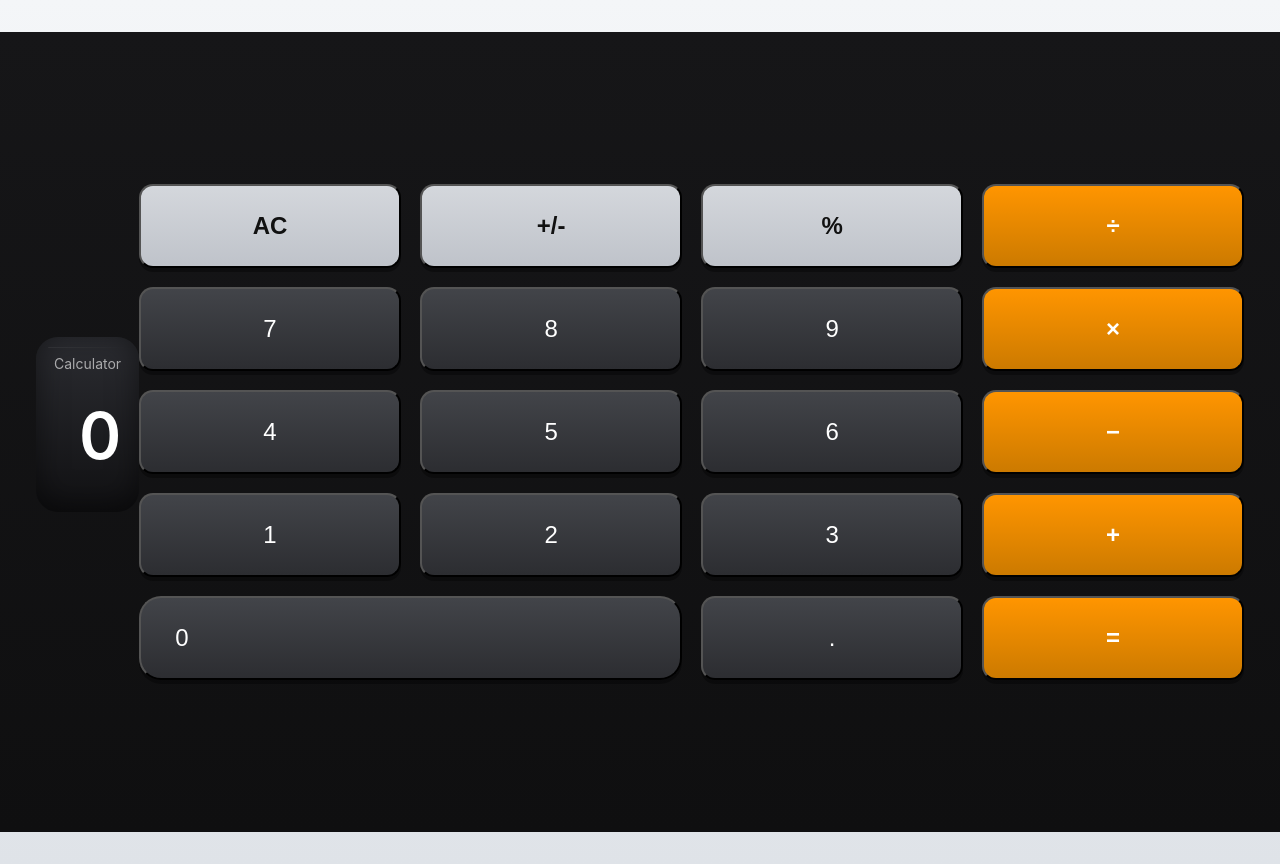
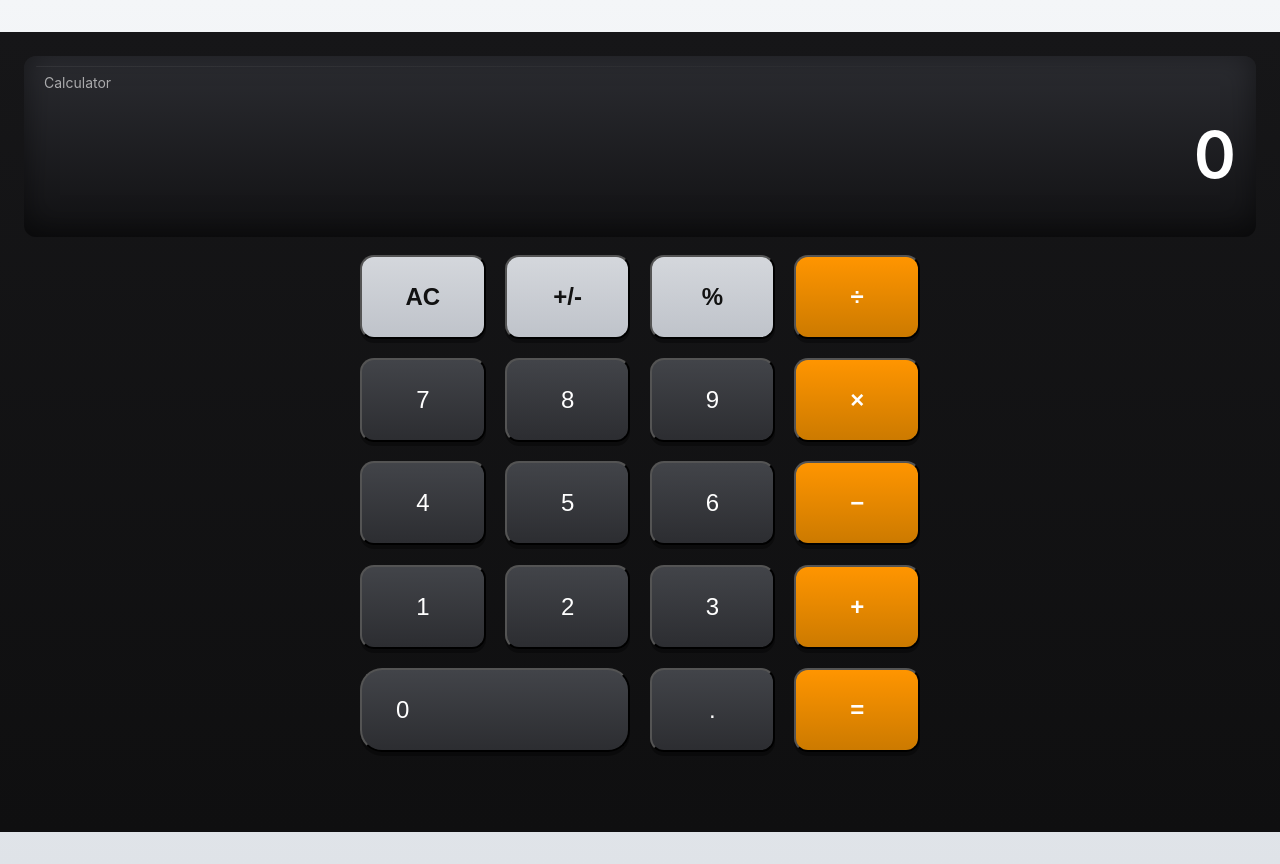
Before and after one commit to sioltt/blud, a plain HTML site: page index.html in a window 1280 px wide. Shown: the top 864 px of the page. Drawn offline with Linux system fonts and the light colour scheme.

Commit message:
Update index.html

```diff
--- a/index.html
+++ b/index.html
@@ -27,21 +27,25 @@
             max-height: none;
             background: linear-gradient(180deg,#161618,#0f0f10);
             border-radius: 0px;
-            padding: 36px;
+            padding: 24px;
             box-shadow: none;
             color: #fff;
             box-sizing: border-box;
             display: flex;
-            align-items: center;
-            justify-content: center;
+            flex-direction: column;
+            align-items: stretch;
+            justify-content: flex-start;
+            gap: 18px;
         }
         .screen{
             background: var(--display-bg);
-            border-radius:22px;
-            padding:18px 18px 12px;
+            border-radius:12px;
+            padding:18px 20px;
             box-shadow: inset 0 -6px 30px rgba(0,0,0,0.5);
-            margin-bottom:16px;
+            margin:0;
             position:relative;
+            width: 100%;
+            box-sizing: border-box;
         }
         .screen .top{
             display:flex;
@@ -71,6 +75,9 @@
             grid-template-columns: repeat(4,1fr);
             grid-gap: clamp(8px, 1.5vw, 20px);
             width: 100%;
+            max-width: 560px;
+            margin: 0 auto;
+            box-sizing: border-box;
         }
         .btn{
             border-radius:14px;
```
